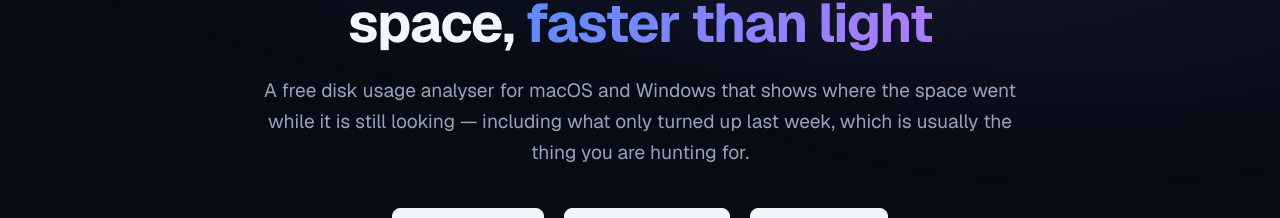
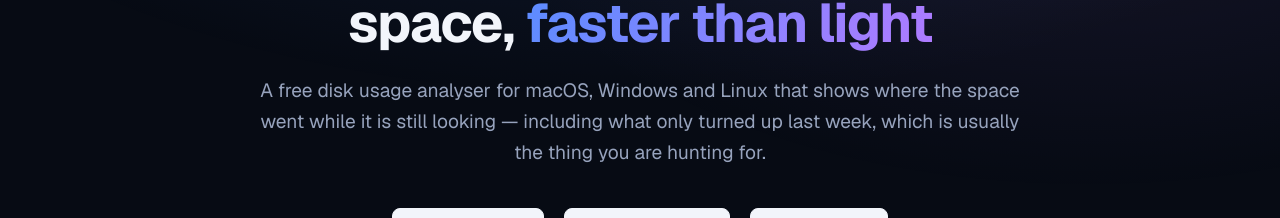
Before and after one commit to shaneosullivan/diskspace, a Next.js app in the folder site/: page / in a window 1280 px wide. Shown: the part 239-457 px from the top of the page. Built offline with nearby package versions, Linux system fonts and the light colour scheme.

Commit message:
Name Linux in the hero paragraph too
It said macOS and Windows while the download row, the structured data and the
title all already listed Linux.

Co-Authored-By: Claude Opus 4.8 <noreply@anthropic.com>

```diff
--- a/site/app/page.tsx
+++ b/site/app/page.tsx
@@ -88,10 +88,10 @@ export default function Home() {
               <span className="gradient-text">faster than light</span>
             </h1>
             <p className={styles.heroSubtitle}>
-              A free disk usage analyser for macOS and Windows that shows where
-              the space went while it is still looking — including what only
-              turned up last week, which is usually the thing you are hunting
-              for.
+              A free disk usage analyser for macOS, Windows and Linux that shows
+              where the space went while it is still looking — including what
+              only turned up last week, which is usually the thing you are
+              hunting for.
             </p>
             <div className={styles.heroCta}>
               <DownloadSection />
```
